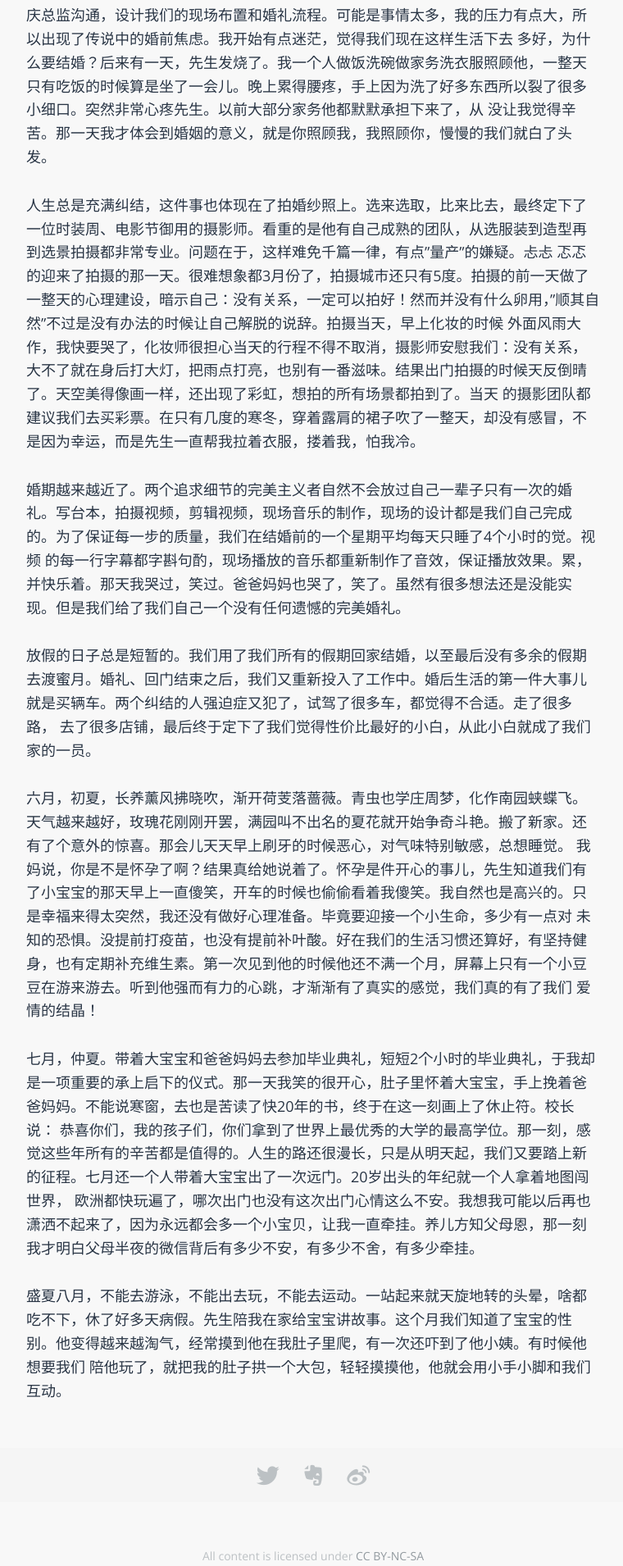
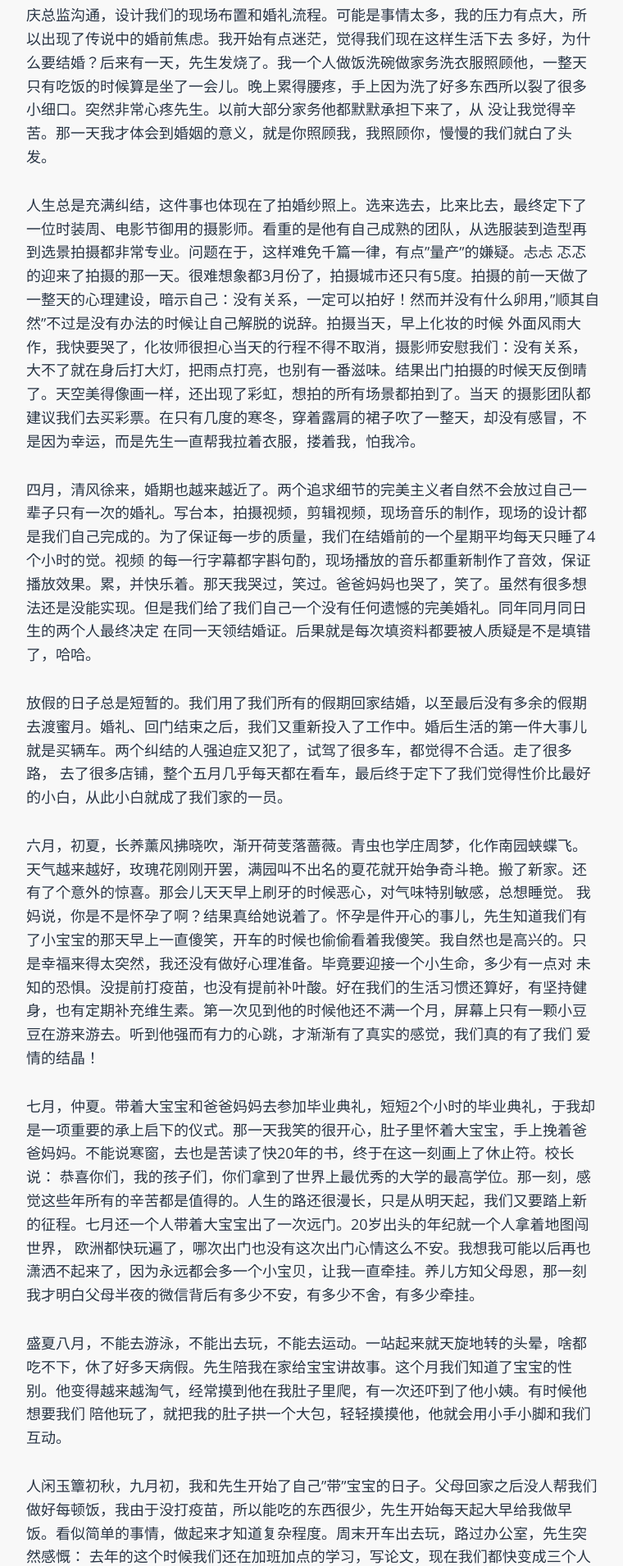
Before and after one commit to sophiesongge/sophiesongge.github.io, a Jekyll site: the page built from _posts/2017-12-21-end-of-the-year.markdown, in a window 1280 px wide. Shown: the part 972-2882 px from the top of the page at 82% size, without its empty margins (258-1018 px from the left). Built offline with Jekyll 4.4.1, drawn with Linux system fonts in a browser that asks for light colours; some web fonts are replaced; some of the changed text lies outside the part shown.

Commit message:
add post

```diff
--- a/_posts/2017-12-21-end-of-the-year.markdown
+++ b/_posts/2017-12-21-end-of-the-year.markdown
@@ -23,20 +23,21 @@
 多好，为什么要结婚？后来有一天，先生发烧了。我一个人做饭洗碗做家务洗衣服照顾他，一整天只有吃饭的时候算是坐了一会儿。晚上累得腰疼，手上因为洗了好多东西所以裂了很多小细口。突然非常心疼先生。以前大部分家务他都默默承担下来了，从
 没让我觉得辛苦。那一天我才体会到婚姻的意义，就是你照顾我，我照顾你，慢慢的我们就白了头发。
 
-人生总是充满纠结，这件事也体现在了拍婚纱照上。选来选取，比来比去，最终定下了一位时装周、电影节御用的摄影师。看重的是他有自己成熟的团队，从选服装到造型再到选景拍摄都非常专业。问题在于，这样难免千篇一律，有点"量产"的嫌疑。忐忐
+人生总是充满纠结，这件事也体现在了拍婚纱照上。选来选去，比来比去，最终定下了一位时装周、电影节御用的摄影师。看重的是他有自己成熟的团队，从选服装到造型再到选景拍摄都非常专业。问题在于，这样难免千篇一律，有点"量产"的嫌疑。忐忐
 忑忑的迎来了拍摄的那一天。很难想象都3月份了，拍摄城市还只有5度。拍摄的前一天做了一整天的心理建设，暗示自己：没有关系，一定可以拍好！然而并没有什么卵用，"顺其自然"不过是没有办法的时候让自己解脱的说辞。拍摄当天，早上化妆的时候
 外面风雨大作，我快要哭了，化妆师很担心当天的行程不得不取消，摄影师安慰我们：没有关系，大不了就在身后打大灯，把雨点打亮，也别有一番滋味。结果出门拍摄的时候天反倒晴了。天空美得像画一样，还出现了彩虹，想拍的所有场景都拍到了。当天
 的摄影团队都建议我们去买彩票。在只有几度的寒冬，穿着露肩的裙子吹了一整天，却没有感冒，不是因为幸运，而是先生一直帮我拉着衣服，搂着我，怕我冷。
 
-婚期越来越近了。两个追求细节的完美主义者自然不会放过自己一辈子只有一次的婚礼。写台本，拍摄视频，剪辑视频，现场音乐的制作，现场的设计都是我们自己完成的。为了保证每一步的质量，我们在结婚前的一个星期平均每天只睡了4个小时的觉。视频
-的每一行字幕都字斟句酌，现场播放的音乐都重新制作了音效，保证播放效果。累，并快乐着。那天我哭过，笑过。爸爸妈妈也哭了，笑了。虽然有很多想法还是没能实现。但是我们给了我们自己一个没有任何遗憾的完美婚礼。
+四月，清风徐来，婚期也越来越近了。两个追求细节的完美主义者自然不会放过自己一辈子只有一次的婚礼。写台本，拍摄视频，剪辑视频，现场音乐的制作，现场的设计都是我们自己完成的。为了保证每一步的质量，我们在结婚前的一个星期平均每天只睡了4个小时的觉。视频
+的每一行字幕都字斟句酌，现场播放的音乐都重新制作了音效，保证播放效果。累，并快乐着。那天我哭过，笑过。爸爸妈妈也哭了，笑了。虽然有很多想法还是没能实现。但是我们给了我们自己一个没有任何遗憾的完美婚礼。同年同月同日生的两个人最终决定
+在同一天领结婚证。后果就是每次填资料都要被人质疑是不是填错了，哈哈。
 
 放假的日子总是短暂的。我们用了我们所有的假期回家结婚，以至最后没有多余的假期去渡蜜月。婚礼、回门结束之后，我们又重新投入了工作中。婚后生活的第一件大事儿就是买辆车。两个纠结的人强迫症又犯了，试驾了很多车，都觉得不合适。走了很多路，
-去了很多店铺，最后终于定下了我们觉得性价比最好的小白，从此小白就成了我们家的一员。
+去了很多店铺，整个五月几乎每天都在看车，最后终于定下了我们觉得性价比最好的小白，从此小白就成了我们家的一员。
 
 六月，初夏，长养薰风拂晓吹，渐开荷芰落蔷薇。青虫也学庄周梦，化作南园蛱蝶飞。天气越来越好，玫瑰花刚刚开罢，满园叫不出名的夏花就开始争奇斗艳。搬了新家。还有了个意外的惊喜。那会儿天天早上刷牙的时候恶心，对气味特别敏感，总想睡觉。
 我妈说，你是不是怀孕了啊？结果真给她说着了。怀孕是件开心的事儿，先生知道我们有了小宝宝的那天早上一直傻笑，开车的时候也偷偷看着我傻笑。我自然也是高兴的。只是幸福来得太突然，我还没有做好心理准备。毕竟要迎接一个小生命，多少有一点对
-未知的恐惧。没提前打疫苗，也没有提前补叶酸。好在我们的生活习惯还算好，有坚持健身，也有定期补充维生素。第一次见到他的时候他还不满一个月，屏幕上只有一个小豆豆在游来游去。听到他强而有力的心跳，才渐渐有了真实的感觉，我们真的有了我们
+未知的恐惧。没提前打疫苗，也没有提前补叶酸。好在我们的生活习惯还算好，有坚持健身，也有定期补充维生素。第一次见到他的时候他还不满一个月，屏幕上只有一颗小豆豆在游来游去。听到他强而有力的心跳，才渐渐有了真实的感觉，我们真的有了我们
 爱情的结晶！
 
 七月，仲夏。带着大宝宝和爸爸妈妈去参加毕业典礼，短短2个小时的毕业典礼，于我却是一项重要的承上启下的仪式。那一天我笑的很开心，肚子里怀着大宝宝，手上挽着爸爸妈妈。不能说寒窗，去也是苦读了快20年的书，终于在这一刻画上了休止符。校长说：
@@ -45,3 +46,16 @@
 
 盛夏八月，不能去游泳，不能出去玩，不能去运动。一站起来就天旋地转的头晕，啥都吃不下，休了好多天病假。先生陪我在家给宝宝讲故事。这个月我们知道了宝宝的性别。他变得越来越淘气，经常摸到他在我肚子里爬，有一次还吓到了他小姨。有时候他想要我们
 陪他玩了，就把我的肚子拱一个大包，轻轻摸摸他，他就会用小手小脚和我们互动。
+
+人闲玉簟初秋，九月初，我和先生开始了自己"带"宝宝的日子。父母回家之后没人帮我们做好每顿饭，我由于没打疫苗，所以能吃的东西很少，先生开始每天起大早给我做早饭。看似简单的事情，做起来才知道复杂程度。周末开车出去玩，路过办公室，先生突然感慨：
+去年的这个时候我们还在加班加点的学习，写论文，现在我们都快变成三个人了。日子就这么忙碌的继续向前跑。
+
+十月的时候做了第二次四维彩超，调皮宝宝怎么都不肯给我们看他的脸，先是用小手挡着，后来小脚丫也挪上来挡住脸。医生拍拍他，他就踢医生的探头，做鬼脸。后来努力了一个小时之后终于看到了他的小嘴和小下巴，长得真像他爸爸！
+
+十一月约了助产妇给我们讲产前的课，如何麻醉，如何呼吸，如何生产。据说采用麻醉法自然生产的产妇，其实没有那么疼，大半是恐惧要多过疼。所以事先了解可能发生的情况，心里踏实了，也就不那么怕了。小家伙依旧爱动，经常在开早会的时候把我的肚子踢的这里鼓
+一个包，那里鼓一个包。晚上睡觉的时候翻身的姿势都和先生一样，只是一个在我肚子里翻，一个在外面翻。
+
+2017年的最后一个月，两个选择恐惧症患者终于最后选定了钢琴，每天晚上给宝宝弹琴的时候他就安安静静的在我肚子里面听，一停下来就不高兴的踢踢我。婆婆来照顾我们的起居，我们又过上了有人给做饭吃的好日子。回想这一年，满满当当的发生了各种各样的事情，充满
+了各种各样没好的回忆，收到了人生最好的礼物。
+
+对新的一年还是充满了期待，期待
```
